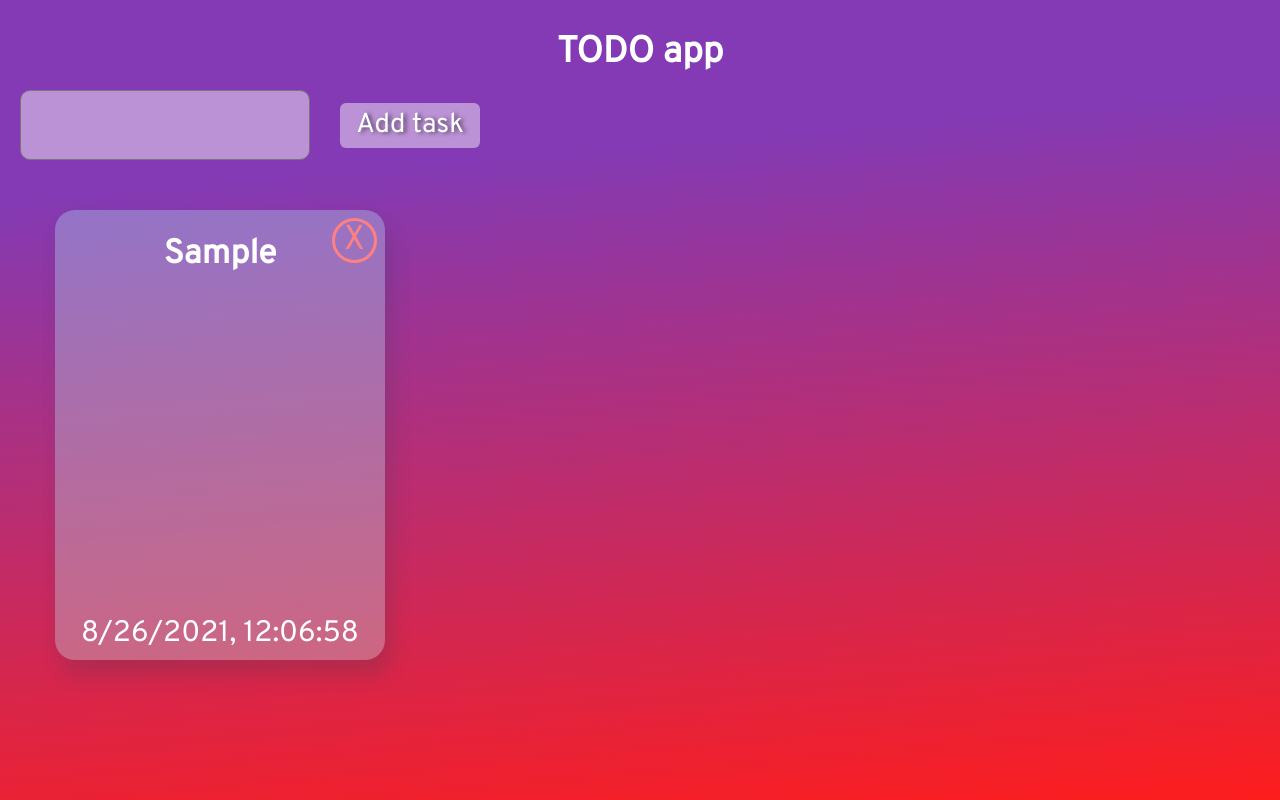
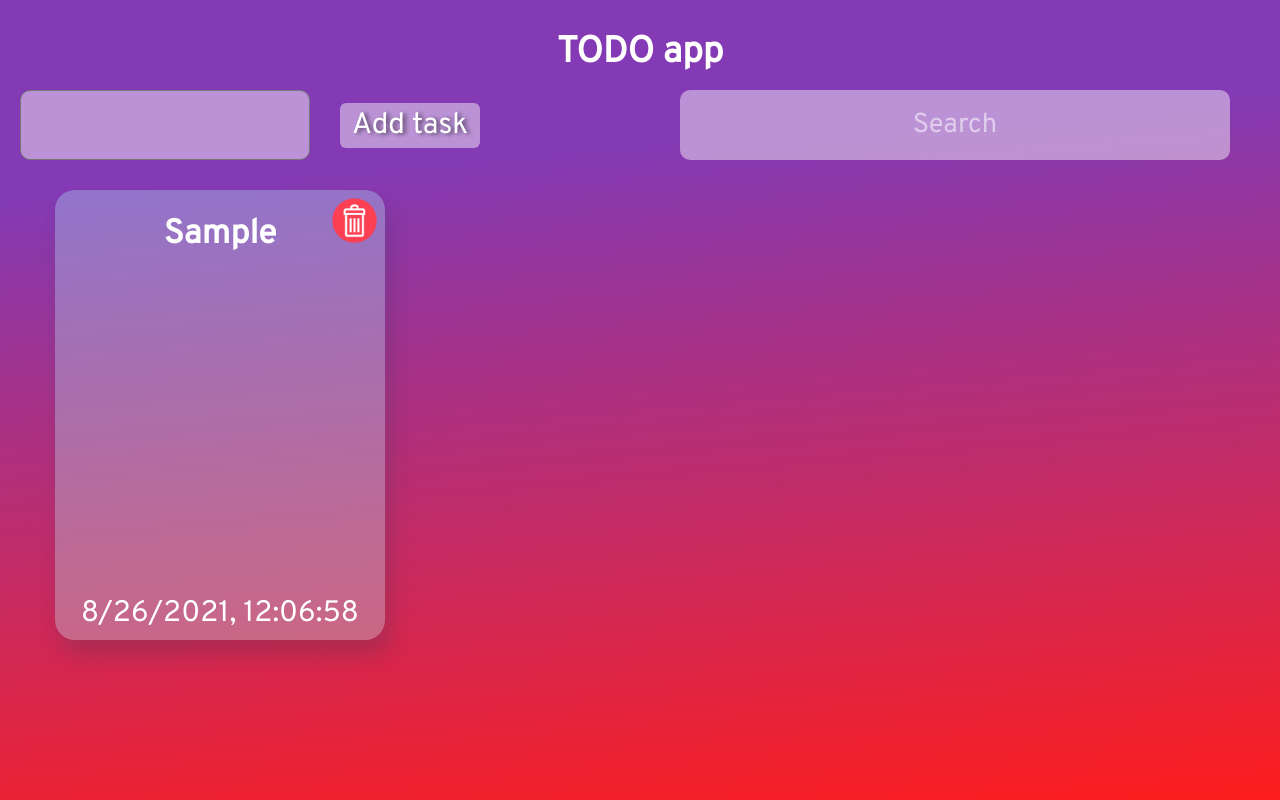
Before and after one commit to VashUber/ReactTODO, a React (Create React App) app: page / in a window 1280 px wide. Both pictures are taken after typing "Sample" into the empty fields and a click on the button "Add task". Built offline with nearby package versions, Linux system fonts and the light colour scheme.

Commit message:
search functional

```diff
--- a/src/App.js
+++ b/src/App.js
@@ -25,6 +25,7 @@ const CardWrapper = styled.div`
   display: grid;
   grid-template-columns: repeat(auto-fill, minmax(330px, 1fr));
   grid-gap: 20px;
+  padding-top: 30px;
 `
 
 const AddButton = styled.button`
@@ -52,12 +53,23 @@ const TextArea = styled.textarea`
 `
 
 const Flex = styled.div`
-  width: 460px;
   display: flex;
   flex-direction: ${props => props.direction || 'row'};
   justify-content: space-between;
   align-items: center;
-  padding-bottom: 50px;
+  width: ${props => props.width || '100%'};
+`
+
+const Search = styled.input`
+  border: none;
+  background: rgba(255, 255, 255, 0.45);
+  outline: none;
+  color: #fff;
+  text-align: center;
+  width: 550px;
+  margin-right: 30px;
+  height: 70px;
+  border-radius: 10px;
 `
 
 function App() {
@@ -65,6 +77,8 @@ function App() {
 	const [itemDo, setDo] = useState(localStorageTask ? localStorageTask : [])
 	const [inputText, setText] = useState('')
 	const [id, setId] = useState(+localStorage.getItem('id'))
+	const [search, setSearch] = useState('')
+	const filteredTasks = itemDo.filter(elem => elem.text.toLowerCase().includes(search.toLowerCase()))
 
 	useEffect(() => {
 		localStorage.setItem('tasks', JSON.stringify(itemDo))
@@ -77,6 +91,7 @@ function App() {
 			</Header>
 			<Main>
 				<Flex>
+					<Flex width={'460px'}>
 						<TextArea value={inputText} onChange={event => setText(event.target.value)}/>
 						<AddButton onClick={() => {
 							if (inputText) {
@@ -92,8 +107,12 @@ function App() {
 							}
 						}}>Add task</AddButton>
 					</Flex>
+					<Search placeholder={'Search'} value={search}
+					        onChange={(event) => setSearch(event.target.value)}
+					/>
+				</Flex>
 				<CardWrapper>
-					{itemDo.map((elem) => <Card elem={elem} key={elem.id} method={setDo}/>)}
+					{filteredTasks.map((elem) => <Card elem={elem} key={elem.id} method={setDo}/>)}
 				</CardWrapper>
 			</Main>
 		</Body>
--- a/src/Card.jsx
+++ b/src/Card.jsx
@@ -1,4 +1,5 @@
 import styled from "styled-components";
+import trash from './trash.png'
 
 const CardItem = styled.div`
   width: 330px;
@@ -20,12 +21,8 @@ const DeleteButton = styled.button`
   width: 45px;
   height: 45px;
   border-radius: 100%;
-  border: solid 3px #fd8181;
   background: none;
-  color: #fd8181;
-  display: flex;
-  justify-content: center;
-  align-items: center;
+  border: none;
 `
 
 const CardHeader = styled.div`
@@ -34,6 +31,12 @@ const CardHeader = styled.div`
   direction: rtl;
 `
 
+const DeleteIco = styled.img`
+  width: 45px;
+  height: 45px;
+  display: block;
+  -webkit-user-drag: none;
+`
 
 const Card = (props) => {
 	return (
@@ -42,7 +45,7 @@ const Card = (props) => {
 				<DeleteButton onClick={() => {
 					props.method(prev => prev.filter(elem => elem.id !== props.elem.id))
 				}}>
-					<div>X</div>
+					<DeleteIco src={trash} alt=""/>
 				</DeleteButton>
 				<h2>{props.elem.text}</h2>
 			</CardHeader>
--- a/src/index.js
+++ b/src/index.js
@@ -20,6 +20,10 @@ const GlobalStyle = createGlobalStyle`
     font-size: 1.13em;
     height: 80px;
   }
+
+  ::placeholder {
+    color: rgba(255, 255, 255, 0.54);
+  }
 `
 
 ReactDOM.render(
```
Also changed, not shown: src/trash.png (added). Lines whose indentation alone changed are shown as unchanged.
